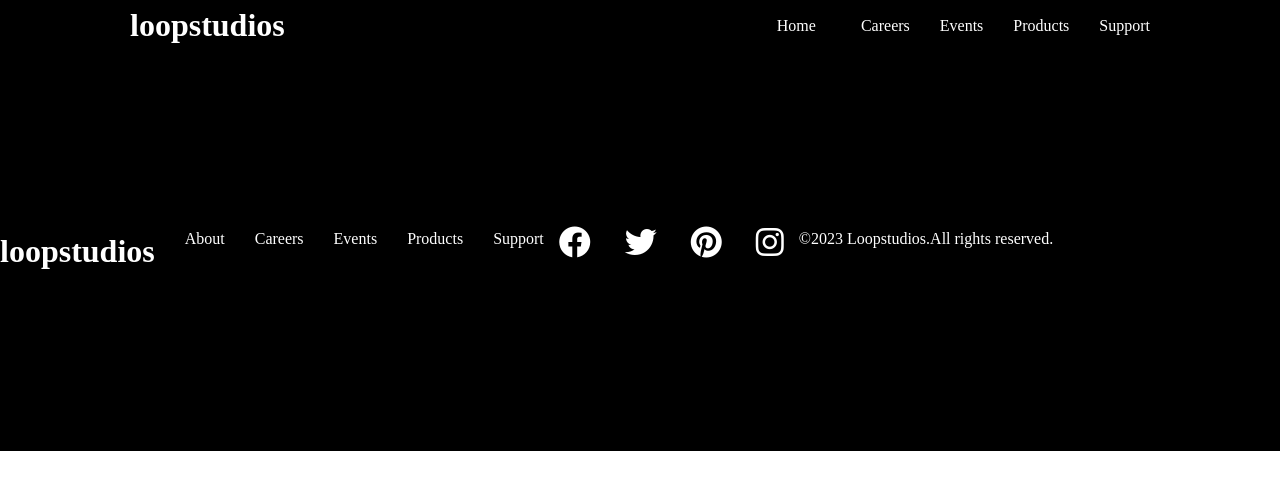
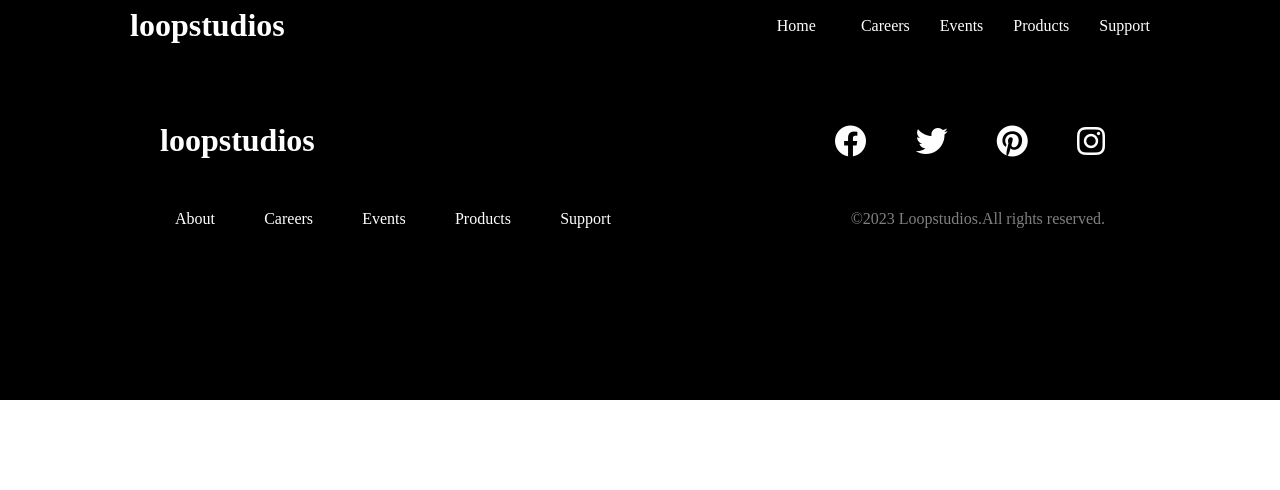
Before and after one commit to MercyThairu/Loop-Studios, a plain HTML site: page about.html in a window 1280 px wide. Drawn offline with Linux system fonts and the light colour scheme.

Commit message:
navbar changes

```diff
--- a/about.html
+++ b/about.html
@@ -27,27 +27,33 @@
         </div>
 
 <!--FOOTER-->
-<footer class=" footer grid py-5">
-    <div class="footer-content grid-2" >
+<footer class="py-5">
+    <div class="wrapper">
+    <div class="footer-content">
+        <div>
       <h1>loopstudios</h1>
-      <nav class="footer-nav">
-        <ul>
-            <li><a href="#"></a>About</li>
-            <li><a href="#"></a>Careers</li>
-            <li><a href="#"></a>Events</li>
-            <li><a href="#"></a>Products</li>
-            <li><a href="#"></a>Support</li>
-        </ul>
-    </nav>
-            <div class="social-media text-center">
+    </div>
+
+        <div class="social-icon">
         <a href="#" class="icon"><i class="fab fa-facebook fa-2x"></i></a>
         <a href="#" class="icon"><i class="fab fa-twitter fa-2x"></i></a>
         <a href="#" class="icon"><i class="fab fa-pinterest fa-2x"></i></a>
         <a href="#" class="icon"><i class="fab fa-instagram fa-2x"></i></a>
     </div>
+     </div>
+
+        <div class="links">
+            <div class="links-content">
+            <a href="#">About</a>
+            <a href="#">Careers</a>
+            <a href="#">Events</a>
+            <a href="#">Products</a>
+            <a href="#">Support<a>
+       </div>
+       <div class="copyright">
               <p>&copy;2023 Loopstudios.All rights reserved.
             </p>
-
+        </div>
      </div>
         </div>
 </footer>
```
Also changed, not shown: careers.html (+19 -13 lines), events.html (+19 -13 lines), index.html (+5 -5 lines), products.html (+19 -13 lines), support.html (+19 -13 lines). Lines whose indentation alone changed are shown as unchanged.
